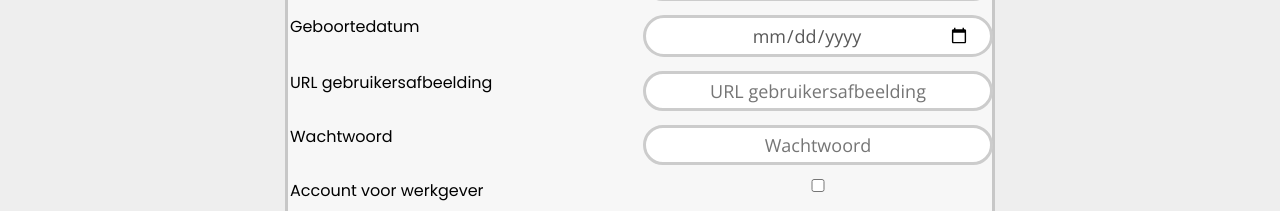
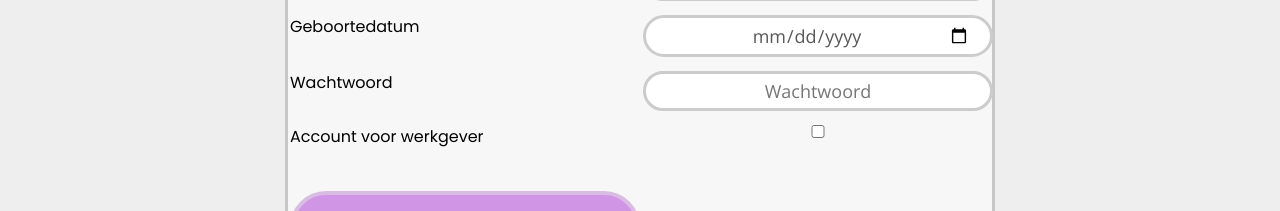
Before and after one commit to ThijsOnGitHub/project-c, a React (Create React App) app in the folder client/: page /Registratie in a window 1280 px wide. Shown: the part 589-800 px from the top of the page. Built offline with nearby package versions, Linux system fonts and the light colour scheme.

Commit message:
Inputvalidatie werkend, img_link verwijderd

```diff
--- a/client/src/Pages/Registratie.jsx
+++ b/client/src/Pages/Registratie.jsx
@@ -12,7 +12,6 @@ class Registratie extends React.Component{
             pass: '',
             phone: '',
             birth: '',
-            img_link: '',
             isWerkgever: false,
             // Beschrijf de toegestane symbolen voor de inputvelden.
             letters: /^[A-Za-z]+$/,
@@ -24,8 +23,7 @@ class Registratie extends React.Component{
                 email: false,
                 pass: false,
                 phone: false,
-                birth: false,
-                img_link: false
+                birth: false
             }
         };
         // Lijst om uit te lezen voor het POST request.
@@ -41,36 +39,6 @@ class Registratie extends React.Component{
         return !isDisabled;
     }
 
-    //TO DO: Voeg pattern matching toe aan de inputvalidatie.
-    checkInputLetters(input) {
-        if (input.match(this.letters)) {
-            return true
-        } else {
-            alert('Your Registration number has not accepted....');
-            return false
-        }
-    }
-        /*
-        if (type === this.numbers) {
-            if (input.match(this.numbers)) {
-                return true
-            } else {
-                return false
-            }
-        }
-    }
-*/
-
-    // Ververs de waarden wanneer deze veranderd worden door de gebruiker.
-    handleInputChange(event) {
-        const target = event.target;
-        // Laat de waarde de waarde zijn van het actieve veld. Als het input-type een checkbox is is de waarde of deze aangevinkt is of niet.
-        const value = target.type === 'checkbox' ? target.checked : target.value;
-        const name = target.name;
-        const errors = this.validate(this.state.firstName, this.state.lastName, this.state.email, this.state.pass, this.state.phone, this.state.birth, this.state.img_link);
-        this.setState({[name]: value});
-    }
-
     // Verander de waarde van touched voor een inputveld naar true.
     handleBlur = (field) => (event) => {
         this.setState({
@@ -81,14 +49,22 @@ class Registratie extends React.Component{
     validate(firstName, lastName, email, pass, phone, birth, img_link) {
         // Als een waarde hier true is betekent dat dat het veld niet valide is.
         return {
-            firstName: firstName.length === 0 || firstName.length >= 30, // || !this.checkInputLetters(this.state.firstName), // || this.checkInputType(firstName, this.letters),
-            lastName: lastName.length === 0 || lastName.length >= 30,
+            firstName: firstName.length === 0 || firstName.length >= 30 || !firstName.match(this.state.letters),
+            lastName: lastName.length === 0 || lastName.length >= 30 || !lastName.match(this.state.letters),
             email: email.length === 0 || email.length >= 30,
             pass: pass.length === 0 || pass.length >= 30,
-            phone: phone.length === 0 || phone.length >= 20,
-            birth: birth.length === 0,
-            img_link: img_link.length === 0
+            phone: phone.length === 0 || phone.length >= 20 || !phone.match(this.state.numbers),
+            birth: birth.length === 0
         };
+    }
+
+    // Ververs de waarden wanneer deze veranderd worden door de gebruiker.
+    handleInputChange(event) {
+        const target = event.target;
+        // Laat de waarde de waarde zijn van het actieve veld. Als het input-type een checkbox is is de waarde of deze aangevinkt is of niet.
+        const value = target.type === 'checkbox' ? target.checked : target.value;
+        const name = target.name;
+        this.setState({[name]: value});
     }
 
     // Converteer de waarden uit de state naar een JSON string om die in een POST request te plaatsen en te versturen.
@@ -123,7 +99,7 @@ class Registratie extends React.Component{
 
     // Verzamel de inputs van de gebruiker om die in de state op te slaan.
     render() {
-        const errors = this.validate(this.state.firstName, this.state.lastName, this.state.email, this.state.pass, this.state.phone, this.state.birth, this.state.img_link);
+        const errors = this.validate(this.state.firstName, this.state.lastName, this.state.email, this.state.pass, this.state.phone, this.state.birth);
         const isDisabled = Object.keys(errors).some(x => errors[x]);
 
         // Valideer of een fout getoond zou moeten worden.
@@ -169,12 +145,6 @@ class Registratie extends React.Component{
                                type='date' name="birth" value={this.state.birth} placeholder="Geboortedatum" onChange={this.handleInputChange}/></td>
                 </tr>
                 <tr>
-                    <label>URL gebruikersafbeelding</label>
-                    <td><input className={shouldMarkError('img_link') ? "error" : ""}
-                               onBlur={this.handleBlur('img_link')}
-                               type='text' name="img_link" value={this.state.img_link} placeholder="URL gebruikersafbeelding" onChange={this.handleInputChange}/></td>
-                </tr>
-                <tr>
                     <label>Wachtwoord</label>
                     <td><input className={shouldMarkError('pass') ? "error" : ""}
                                onBlur={this.handleBlur('pass')}
```
Also changed, not shown: 1 other file (tests, documents, lock files or other folders).
